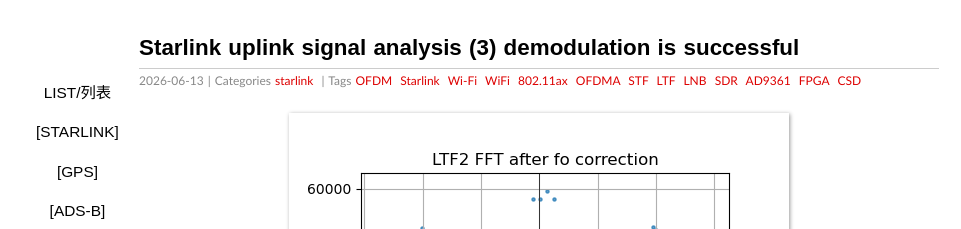
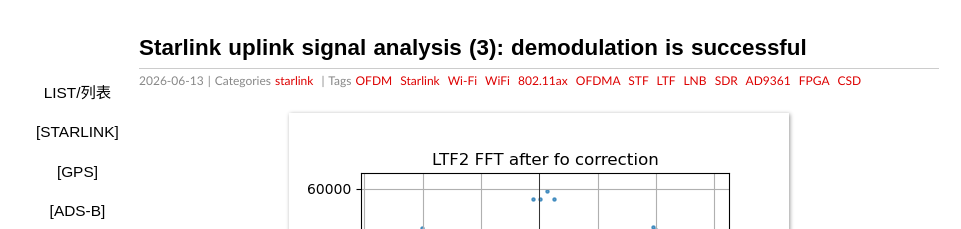
Before and after one commit to sdr-x/sdr-x.github.io, a Jekyll site: the page built from _posts/2026-06-13-starlink3.md, in a window 1280 px wide and 900 px high. Shown: the top 229 px of the window, without its empty margins (101-1062 px from the left). Built offline with Jekyll 4.4.1, drawn with Linux system fonts in a browser that asks for light colours; comment, search, counter and statistics services are not loaded.

```diff
--- a/_posts/2026-06-13-starlink3.md
+++ b/_posts/2026-06-13-starlink3.md
@@ -1,7 +1,7 @@
 ---
 date: 2026-06-13 12:04:00
 layout: post
-title: Starlink uplink signal analysis (3) demodulation is successful
+title: "Starlink uplink signal analysis (3): demodulation is successful"
 thread: 2026061304
 categories: starlink
 tags:  OFDM Starlink Wi-Fi WiFi 802.11ax OFDMA STF LTF LNB SDR AD9361 FPGA CSD
```
